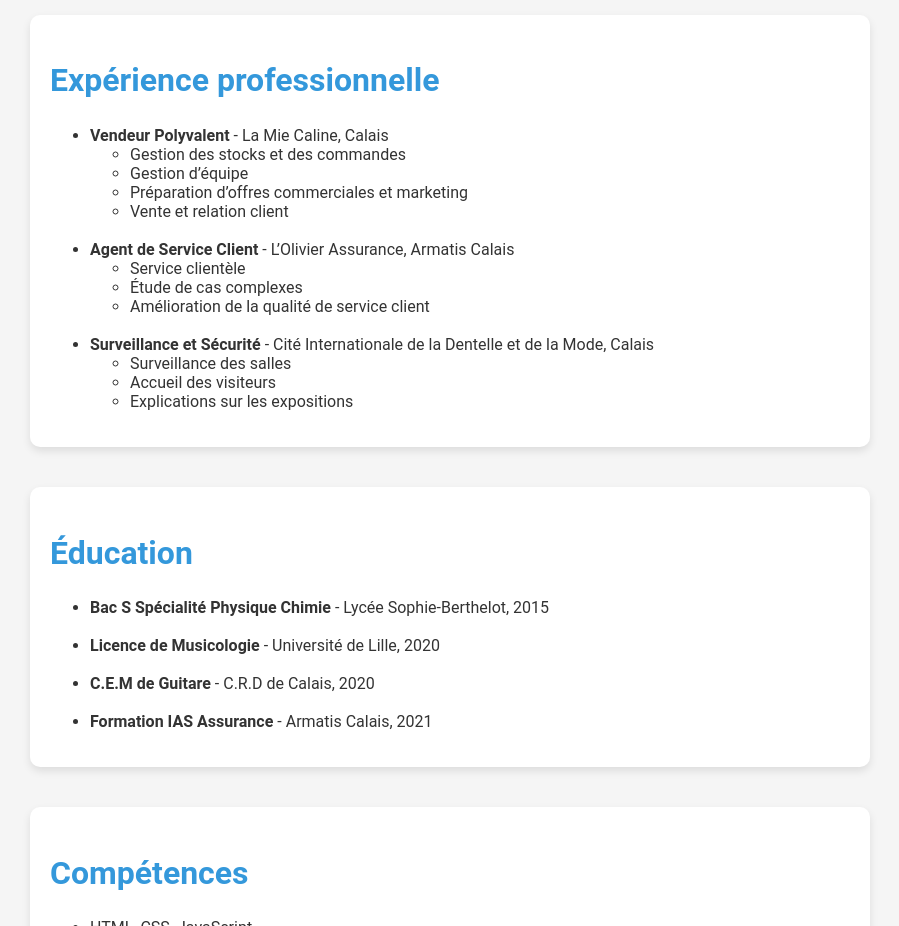
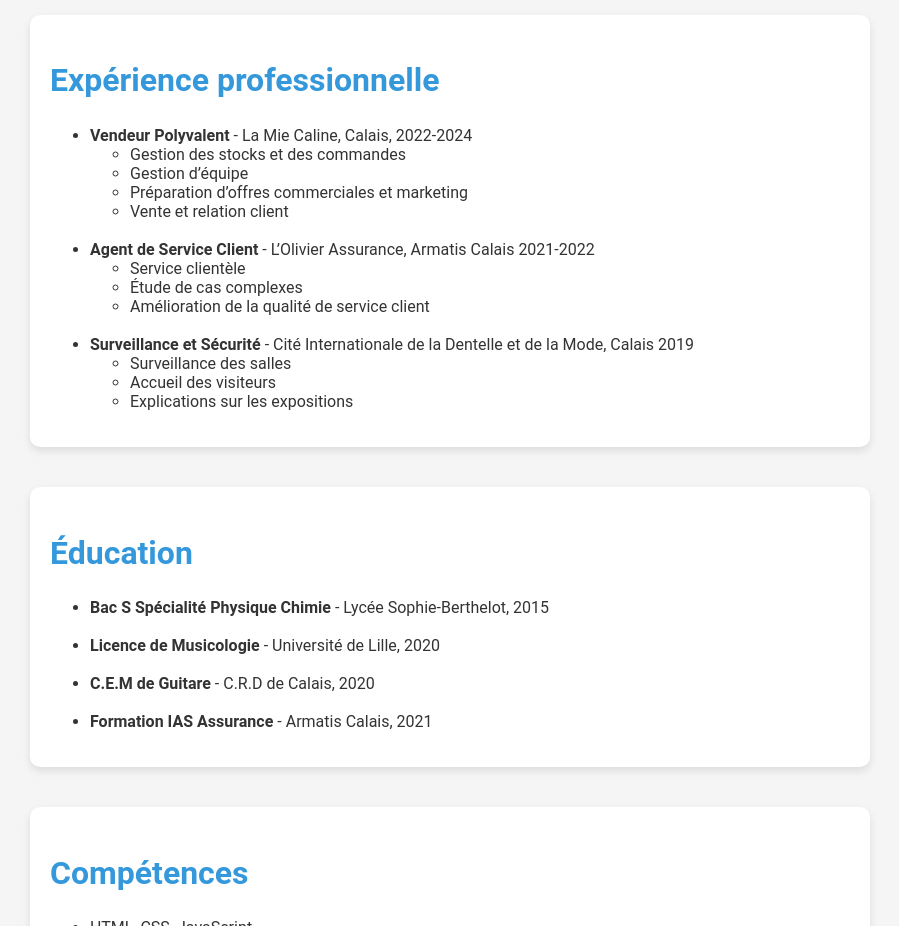
Before and after one commit to Herblaster/CV-quentin, a plain HTML site: page index.html in a window 1280 px wide. Shown: the part 900-1826 px from the top of the page, without its empty margins (190-1089 px from the left). Drawn offline with Linux system fonts and the light colour scheme.

Commit message:
Update index.html

```diff
--- a/index.html
+++ b/index.html
@@ -59,7 +59,7 @@
 <section id="experience" class="text-content">
   <h2>Expérience professionnelle</h2>
   <ul>
-    <li><strong>Vendeur Polyvalent</strong> - La Mie Caline, Calais
+    <li><strong>Vendeur Polyvalent</strong> - La Mie Caline, Calais, 2022-2024
       <ul>
         <li>Gestion des stocks et des commandes</li>
         <li>Gestion d’équipe</li>
@@ -68,7 +68,7 @@
       </ul>
     </li><br>
 
-    <li><strong>Agent de Service Client</strong> - L’Olivier Assurance, Armatis Calais
+    <li><strong>Agent de Service Client</strong> - L’Olivier Assurance, Armatis Calais 2021-2022
       <ul>
         <li>Service clientèle</li>
         <li>Étude de cas complexes</li>
@@ -76,7 +76,7 @@
       </ul>
     </li><br>
 
-    <li><strong>Surveillance et Sécurité</strong> - Cité Internationale de la Dentelle et de la Mode, Calais
+    <li><strong>Surveillance et Sécurité</strong> - Cité Internationale de la Dentelle et de la Mode, Calais 2019
       <ul>
         <li>Surveillance des salles</li>
         <li>Accueil des visiteurs</li>
```
